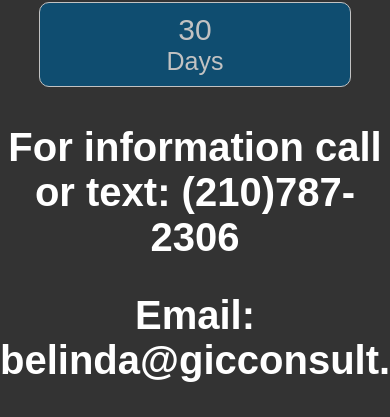
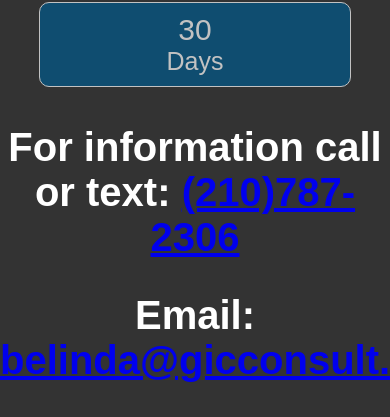
Before and after one commit to ericvasquez/comingsoon, a plain HTML site: page index.html in a window 390 px wide. Shown: the part 464-881 px from the top of the page. Drawn offline with Linux system fonts and the light colour scheme.

Commit message:
created phone and email links

```diff
--- a/index.html
+++ b/index.html
@@ -13,8 +13,8 @@
             <!-- <p>GIC Insurance Consultants</p> -->
             <!-- Placeholder for countdown -->
             <div class="countdown"></div>
-            <h1>For information call or text: (210)787-2306</h1>
-            <h1>Email: belinda@gicconsult.com</h1>
+            <h1>For information call or text: <a href="tel:2107872306">(210)787-2306</a> </h1>
+            <h1>Email: <a href="mailto:belinda@gicconsult.com">belinda@gicconsult.com</a></h1>
         </div>
     </section>
 
```
